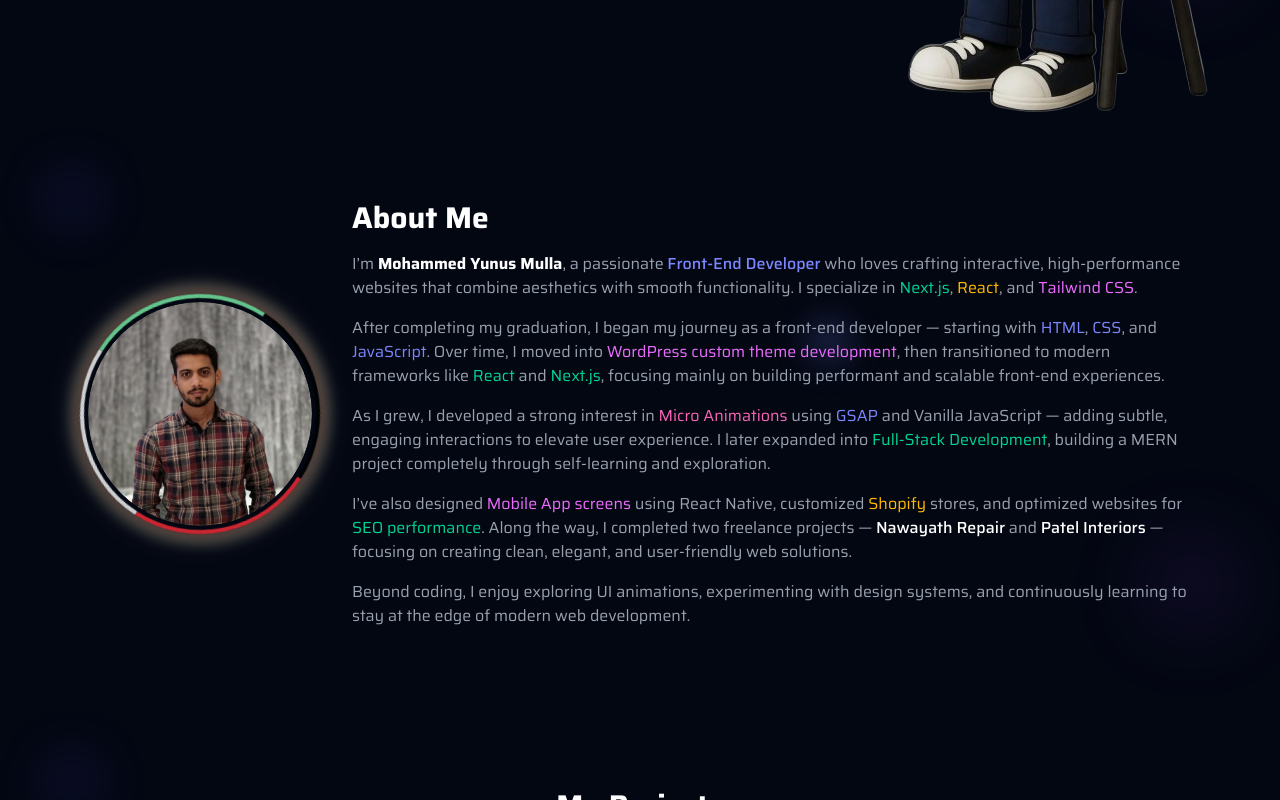
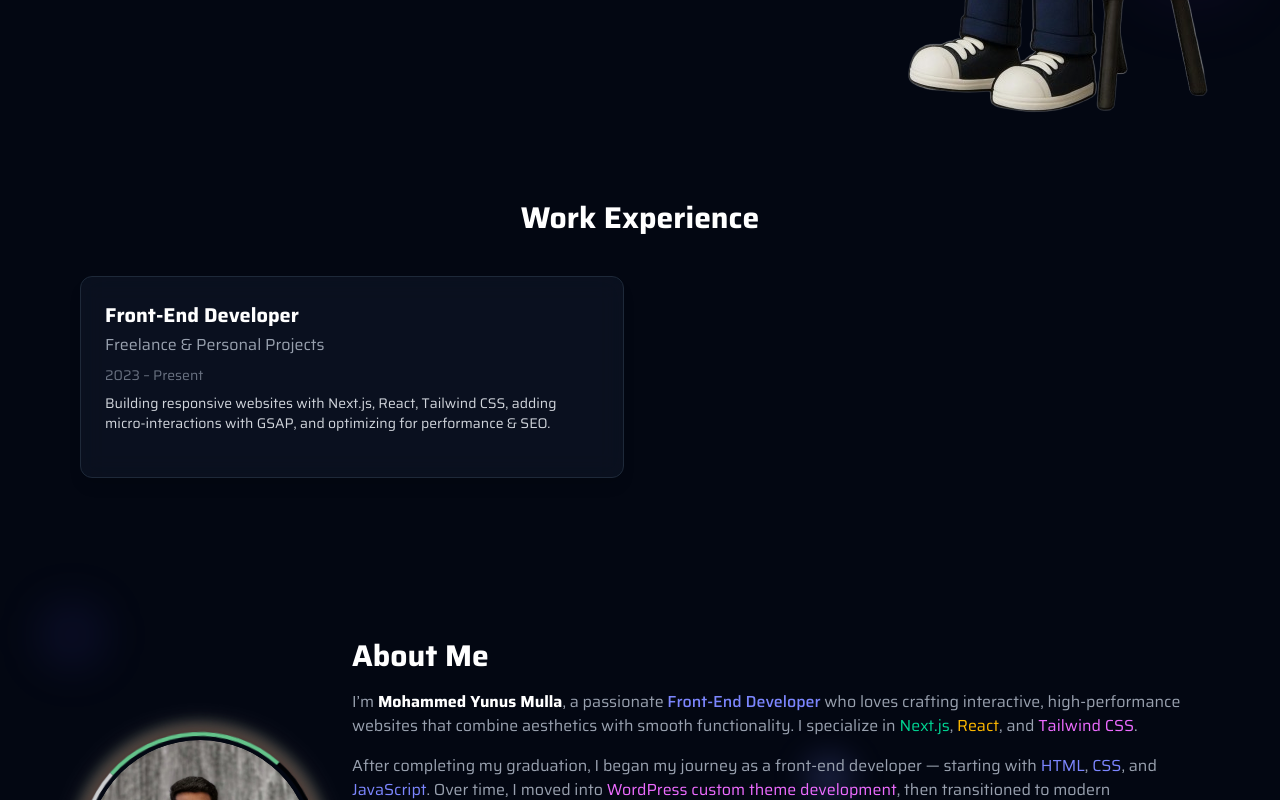
Before and after one commit to yunusmulla06/portfolio, a Next.js app: page / in a window 1280 px wide. Shown: the part 680-1480 px from the top of the page. Built offline with nearby package versions, Linux system fonts and the light colour scheme.

Commit message:
Work Exp section added

```diff
--- /dev/null
+++ b/src/app/components/WorkExperience.tsx
@@ -0,0 +1,58 @@
+'use client'
+
+import { useEffect, useRef } from 'react'
+import { gsap } from 'gsap'
+import Section from './Section'
+
+const experiences = [
+  {
+    role: 'Front-End Developer',
+    company: 'Freelance & Personal Projects',
+    duration: '2023 – Present',
+    description: 'Building responsive websites with Next.js, React, Tailwind CSS, adding micro-interactions with GSAP, and optimizing for performance & SEO.',
+  },
+  {
+    role: 'Front-End Developer',
+    company: 'Oro Media Lab',
+    duration: '2021 – 2023',
+    description: 'Started with HTML, CSS, JS; moved to WordPress custom themes; transitioned to React & Next.js; worked on UI animations and responsive design.',
+  },
+]
+
+export default function WorkExperience() {
+  const expRef = useRef<HTMLDivElement>(null)
+
+  useEffect(() => {
+    const ctx = gsap.context(() => {
+      gsap.from('.experience-card', {
+        y: 30,
+        opacity: 0,
+        duration: 0.5,
+        ease: 'power3.out',
+        stagger: 0.3,
+      })
+    }, expRef)
+
+    return () => ctx.revert()
+  }, [])
+
+  return (
+    <Section ref={expRef} id="experience" py="20">
+      <h2 className="text-3xl font-bold text-white mb-10 text-center">Work Experience</h2>
+
+      <div className="grid grid-cols-1 md:grid-cols-2 gap-8 max-w-6xl mx-auto">
+        {experiences.map((exp, i) => (
+          <div
+            key={i}
+            className="experience-card bg-gray-900/60 border border-gray-800 rounded-xl p-6 shadow-lg hover:bg-gray-800/70 transition-all duration-300 backdrop-blur-md cursor-default"
+          >
+            <h3 className="text-xl font-semibold text-white mb-1">{exp.role}</h3>
+            <p className="text-gray-400 mb-2">{exp.company}</p>
+            <p className="text-gray-500 text-sm mb-2">{exp.duration}</p>
+            <p className="text-gray-300 text-sm">{exp.description}</p>
+          </div>
+        ))}
+      </div>
+    </Section>
+  )
+}
--- a/src/app/page.tsx
+++ b/src/app/page.tsx
@@ -5,11 +5,13 @@ import Footer from './components/Footer'
 import Hero from './components/Hero'
 import Projects from './components/Projects'
 import Skills from './components/Skills'
+import WorkExperience from './components/WorkExperience'
 
 export default function Home() {
   return (
     <main className='relative'>
       <Hero />
+      <WorkExperience/>
       <About />
       <Projects />
       <Skills />
```
